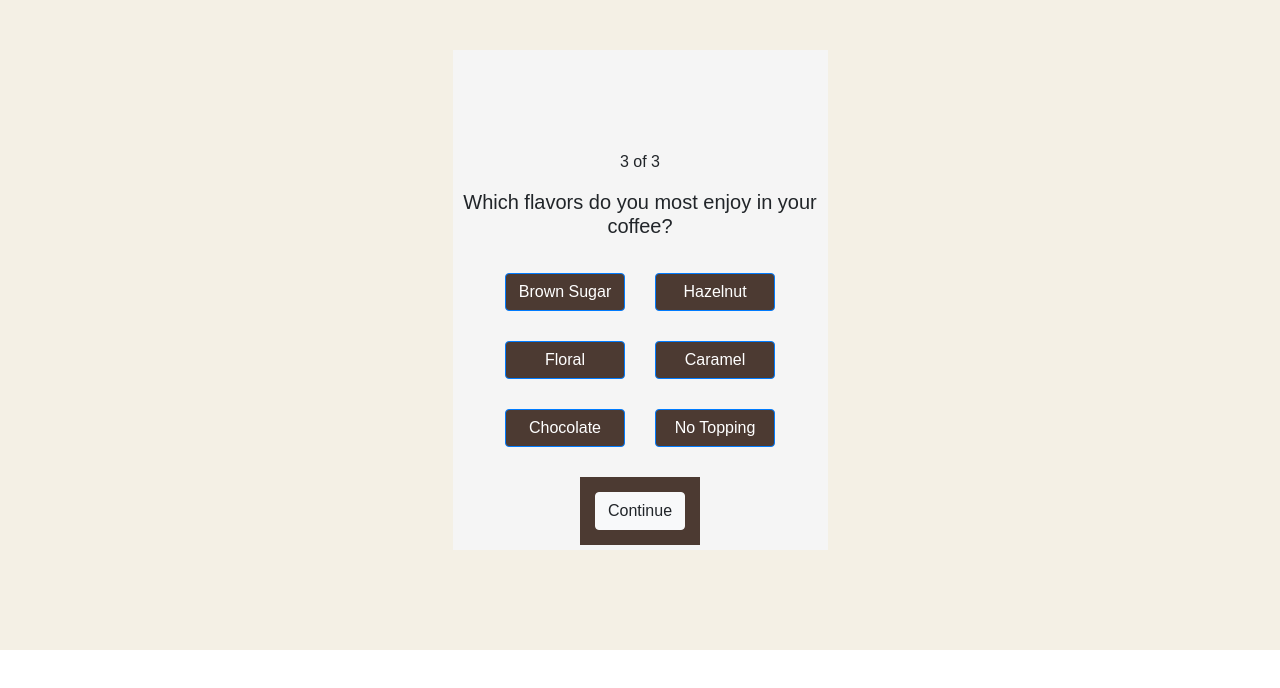
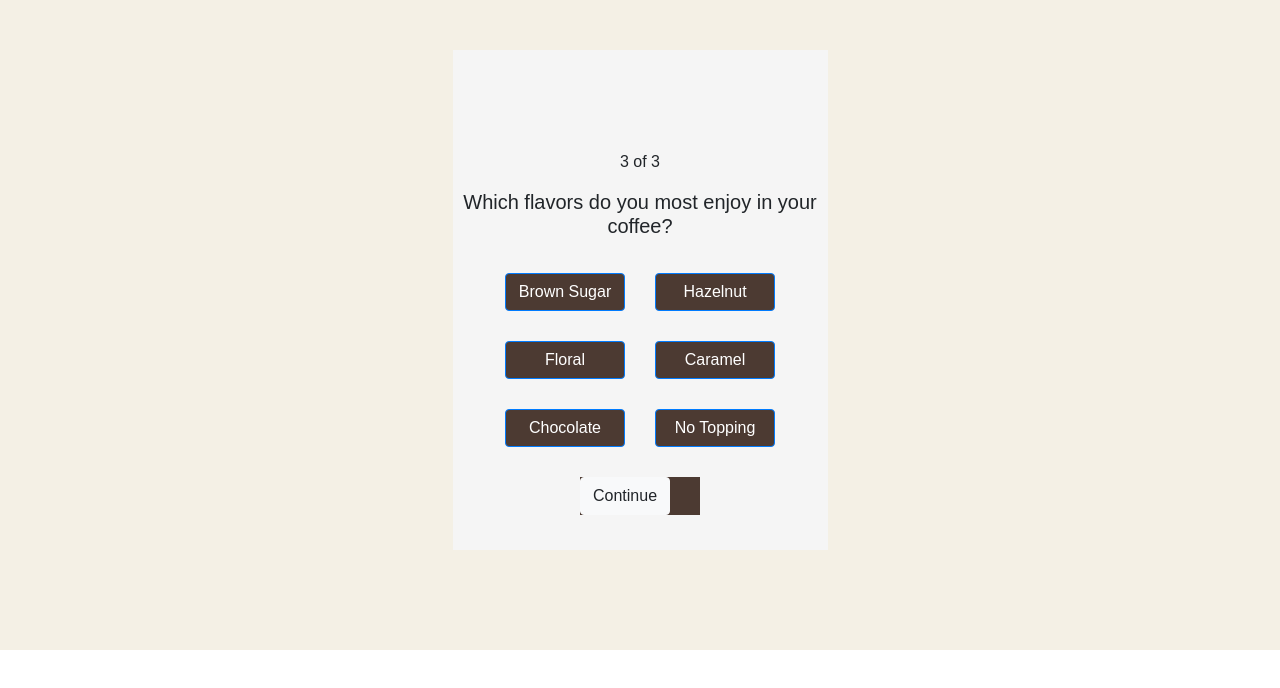
Before and after one commit to coffeenate-haku/frontend, a React (Create React App) app: page /survey/3 in a window 1280 px wide. Shown: the top 688 px of the page. Built offline with nearby package versions, Linux system fonts and the light colour scheme; no server answers; a web font is replaced by a local one.

Commit message:
change API URL for login

```diff
--- a/src/components/Login.js
+++ b/src/components/Login.js
@@ -39,7 +39,7 @@ export const FormikForm = () => {
         initialValues={{ email: "", password: "" }}
         validate={validateEmail}
         onSubmit={(values, { setSubmitting }) => {
-          const API_URL = `http://localhost:5000/users/login`;
+          const API_URL = `https://coffeenate-backend-mongoose.herokuapp.com/users/login`;
           const userLogin = {
             email: values.email,
             password: values.password
--- a/src/components/SurveyC.js
+++ b/src/components/SurveyC.js
@@ -65,9 +65,7 @@ class Survey3 extends React.Component {
               <Button style={style.button}>No Topping</Button>
             </div>
             <Link style={style.button} to="/result">
-              <Button style={style.continue} variant="light">
-                Continue
-              </Button>
+              <Button variant="light">Continue</Button>
             </Link>
           </ButtonToolbar>
         </div>
```
